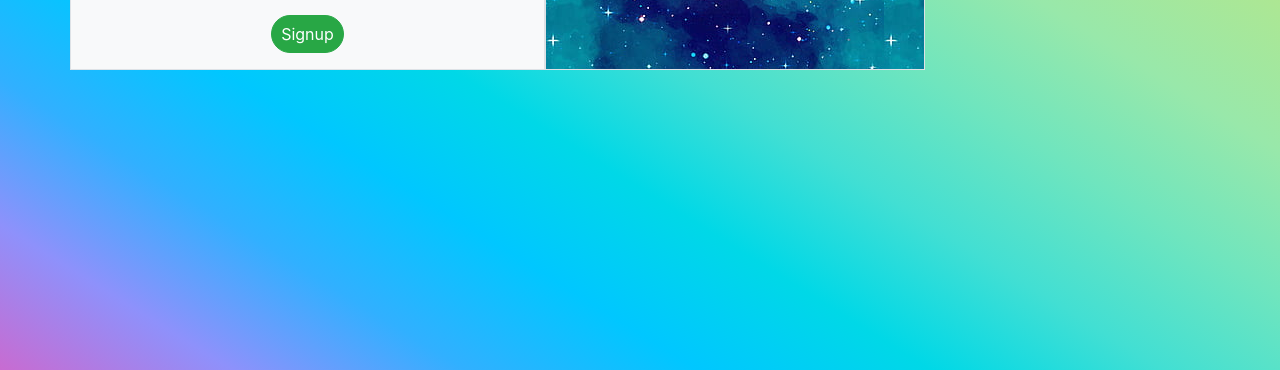
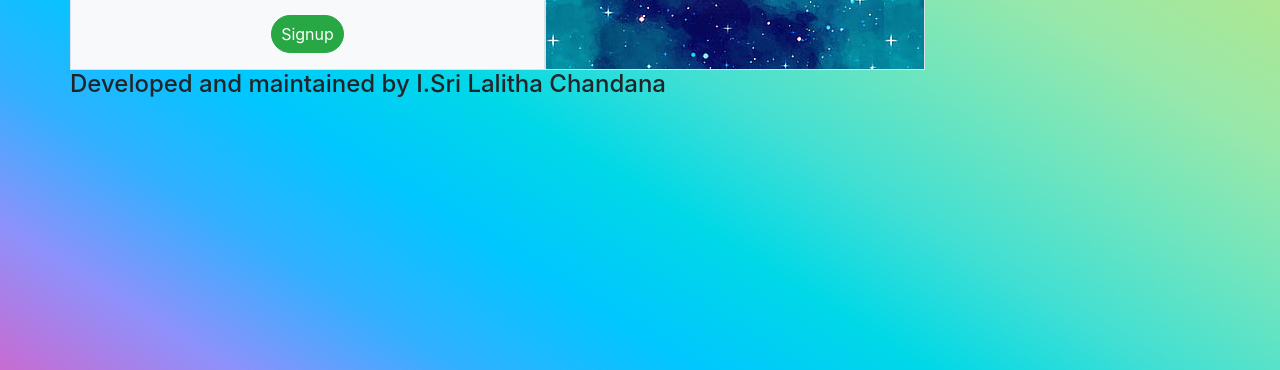
Before and after one commit to INAPAKRUTHIKASRILALITHACHANDANA/loginform, a plain HTML site: page index.html in a window 1280 px wide. Shown: the part 430-800 px from the top of the page. Drawn offline with Linux system fonts and the light colour scheme.

Commit message:
Update index.html

```diff
--- a/index.html
+++ b/index.html
@@ -72,6 +72,7 @@
     <button class="btn btn-primary mt-2"><i class="fa fa-facebook"></i> Signin with Facebook</button>
     <button class="btn btn-danger mt-2"><i class="fa fa-instagram"></i> Signin withInstagram</button>
    </div>
+       <h4>Developed and maintained by I.Sri Lalitha Chandana</h4>
    </div>
    </div>
 </body>
```
